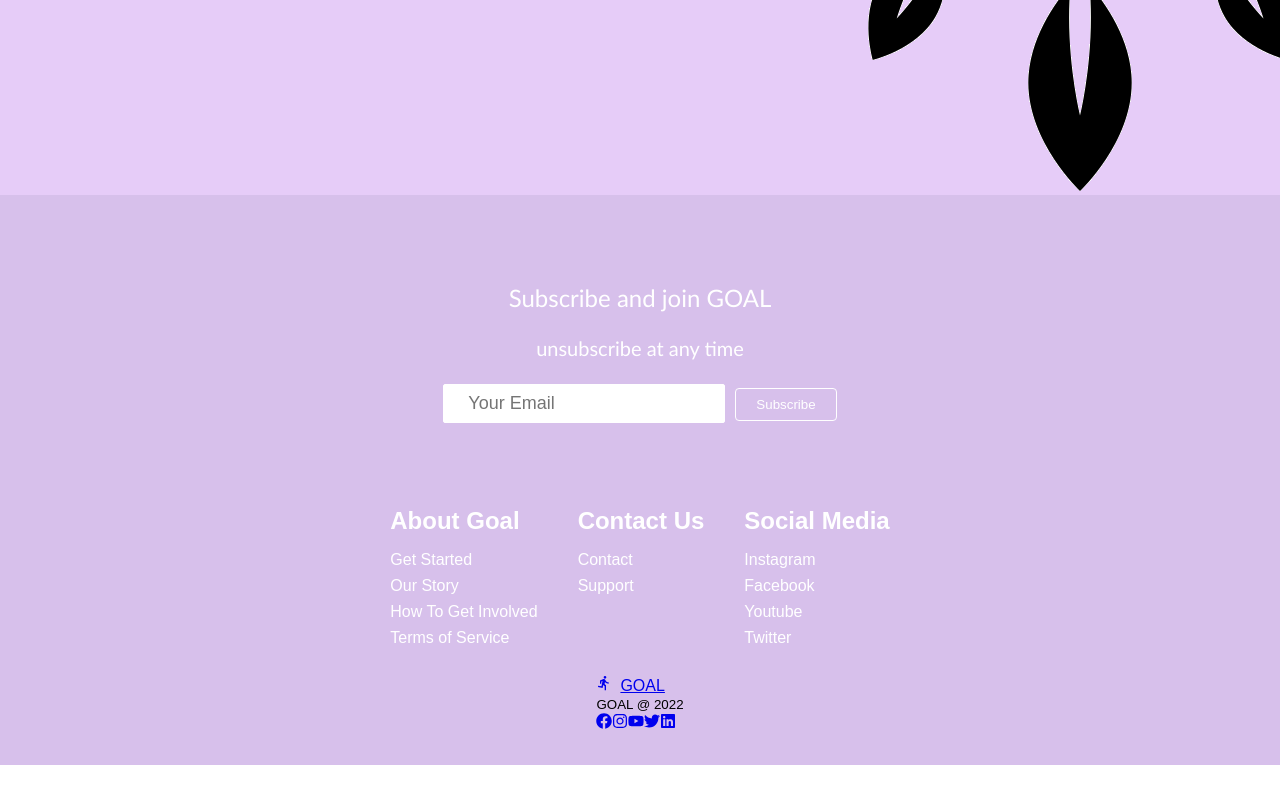
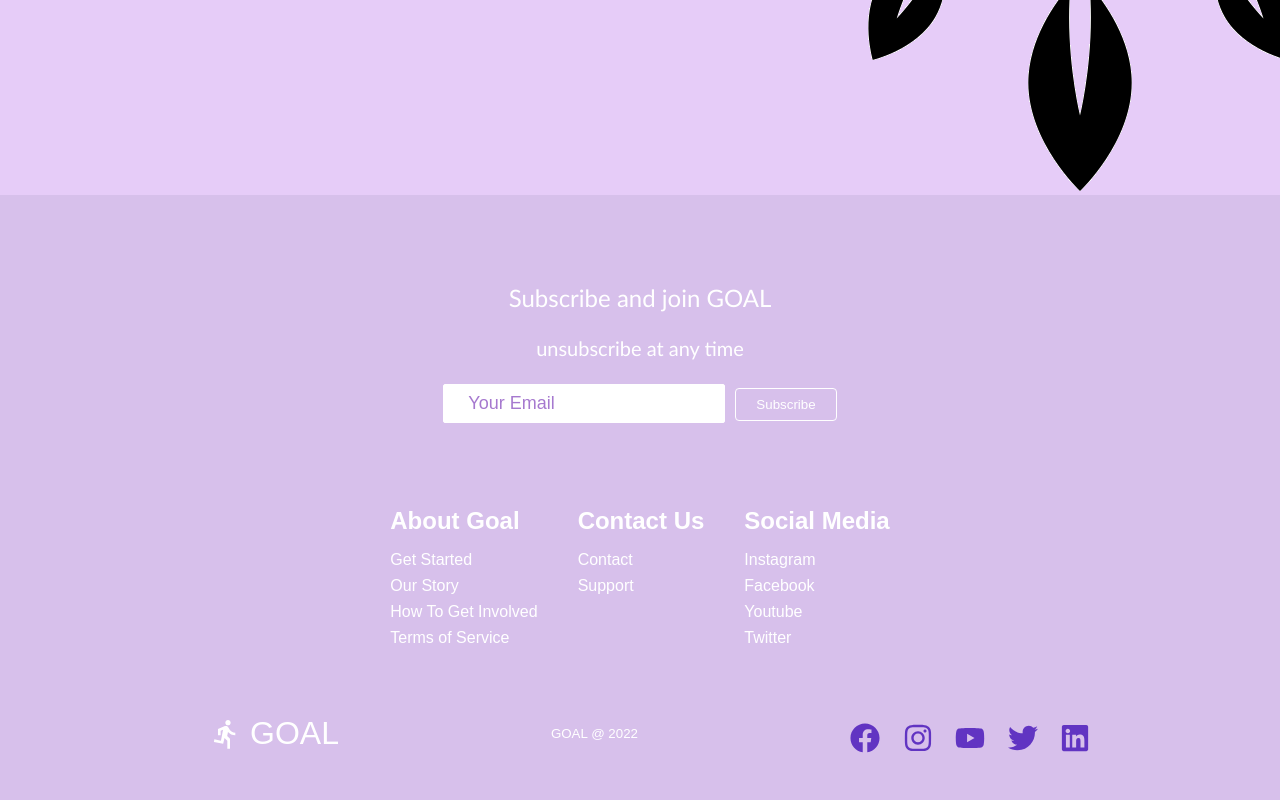
Before and after one commit to Coltthatcher/capstone, a React (Create React App) app: page /sign-up in a window 1280 px wide. Shown: the part 869-1669 px from the top of the page. Before the commit the page ends 1634 px from the top, so only its background shows below. Built offline with nearby package versions, Linux system fonts and the light colour scheme.

Commit message:
finishing up footer, adding media support to match home page

```diff
--- a/src/components/pages/Footer/Footer.css
+++ b/src/components/pages/Footer/Footer.css
@@ -88,3 +88,57 @@
 .footer-email-form h2 {
   margin-bottom: 2rem;
 }
+
+.footer-input::placeholder {
+  color: rgb(166, 121, 207);
+}
+
+
+.social-icon-link {
+  color: #6134c2;
+  font-size: 30px;
+}
+
+.socials {
+  max-width: 1000px;
+  width: 100%;
+}
+
+.social-logo {
+  color: #fff;
+  font-size: 2rem;
+  margin-left: 20px;
+  cursor: pointer;
+  text-decoration: none;
+  justify-self: start;
+  display: flex;
+  align-items: center;
+  margin-bottom: 16px;
+}
+
+.social-wrap {
+  display: flex;
+  align-items: center;
+  width: 90%;
+  justify-content: space-between;
+  max-width: 1000px;
+  margin: 40px auto 0 auto;
+}
+
+.social-icons {
+  display: flex;
+  justify-content: space-between;
+  align-items: center;
+  width: 240px;
+}
+
+.rights {
+  color: #fff;
+  margin-bottom: 16px;
+}
+
+@media screen and (max-width: 820px) {
+  .footer-links {
+    padding-top: 2rem;
+  }
+}
--- a/src/components/pages/Footer/Footer.js
+++ b/src/components/pages/Footer/Footer.js
@@ -66,7 +66,7 @@ function Footer() {
               GOAL
             </Link>
           </div>
-          <small className="website-rights">GOAL @ 2022</small>
+          <small className="rights">GOAL @ 2022</small>
           <div className="social-icons">
             <Link
               className='social-icon-link'
```
